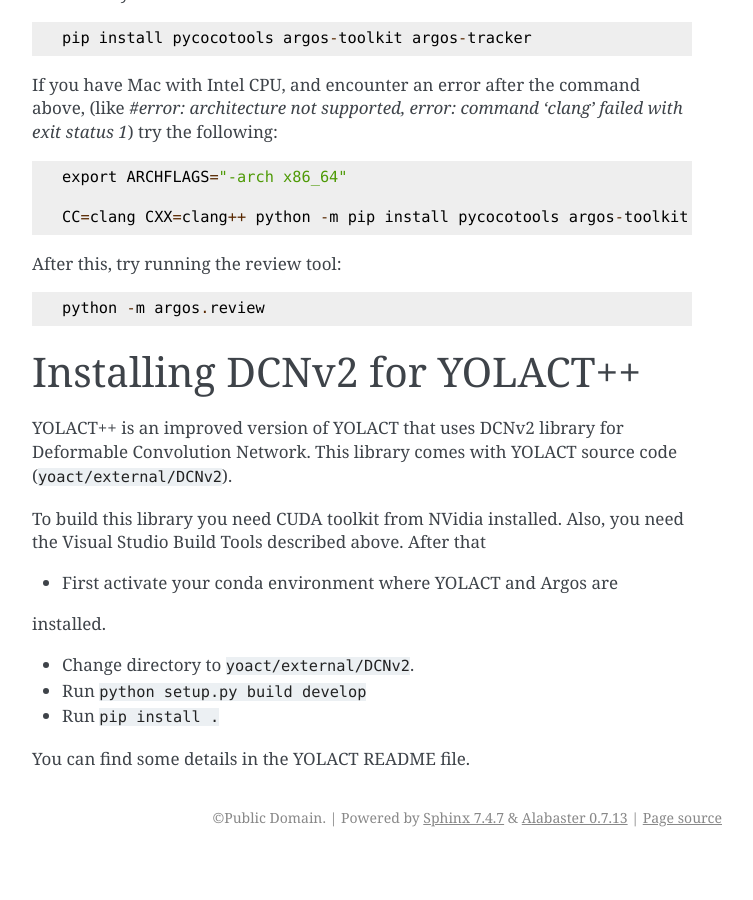
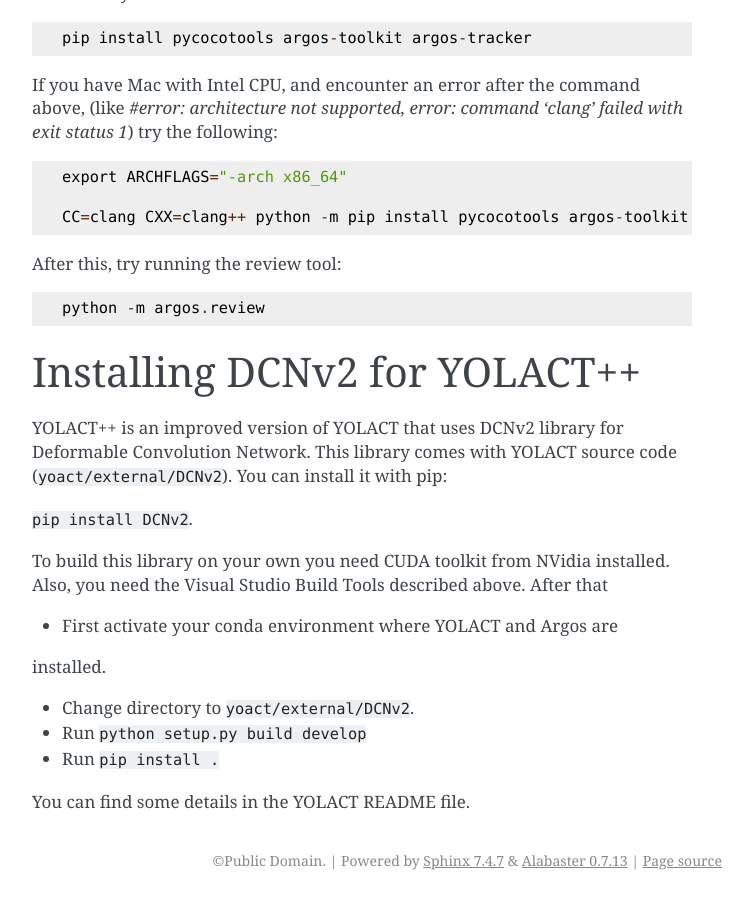
Before and after one commit to subhacom/argos, a Sphinx documentation site: the page built from doc/install.rst, in a window 1280 px wide and 900 px high, scrolled down 3097 px. Shown: the whole window, without its empty margins (388-1141 px from the left). Built offline with Sphinx 7.4.7, drawn with Linux system fonts in a browser that asks for light colours; before the commit the page ends 3954 px from its top, so only the background shows below that.

Commit message:
Minor update in doc about DCNv2 installation.

```diff
--- a/doc/install.rst
+++ b/doc/install.rst
@@ -156,9 +156,11 @@
 
 YOLACT++ is an improved version of YOLACT that uses DCNv2 library for
 Deformable Convolution Network. This library comes with YOLACT source
-code (``yoact/external/DCNv2``).
+code (``yoact/external/DCNv2``). You can install it with pip:
 
-To build this library you need CUDA toolkit from NVidia
+``pip install DCNv2``.
+
+To build this library on your own you need CUDA toolkit from NVidia
 installed. Also, you need the Visual Studio Build Tools described
 above. After that
 
```
